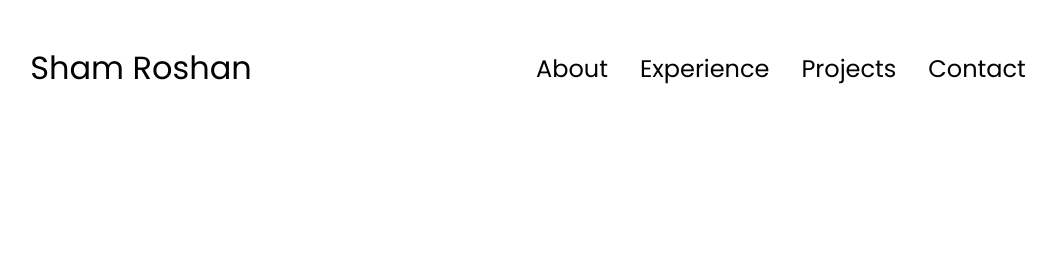
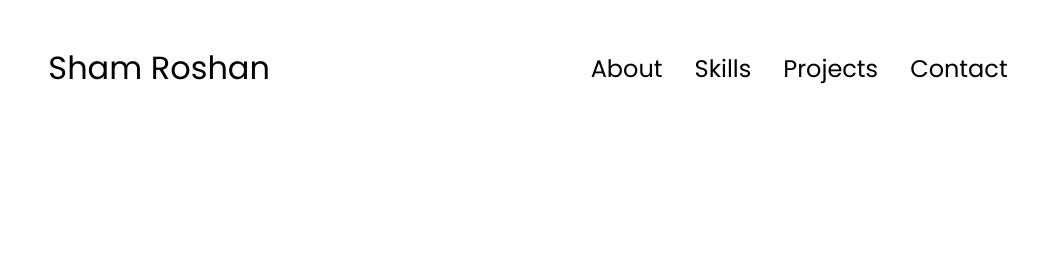
Before and after one commit to shamroshan/sham_roshan_portfolio, a plain HTML site: page index.html in a window 1280 px wide. Shown: the top 262 px of the page, without its empty margins (112-1168 px from the left). Drawn offline with Linux system fonts and the light colour scheme.

Commit message:
Update index.html

```diff
--- a/index.html
+++ b/index.html
@@ -14,7 +14,7 @@
       <div>
         <ul class="nav-links">
           <li><a href="#about">About</a></li>
-          <li><a href="#experience">Experience</a></li>
+          <li><a href="#skills">Skills</a></li>
           <li><a href="#projects">Projects</a></li>
           <li><a href="#contact">Contact</a></li>
         </ul>
@@ -30,7 +30,7 @@
         </div>
         <div class="menu-links">
           <li><a href="#about" onclick="toggleMenu()">About</a></li>
-          <li><a href="#experience" onclick="toggleMenu()">Experience</a></li>
+          <li><a href="#skills" onclick="toggleMenu()">Skills</a></li>
           <li><a href="#projects" onclick="toggleMenu()">Projects</a></li>
           <li><a href="#contact" onclick="toggleMenu()">Contact</a></li>
         </div>
@@ -117,7 +117,7 @@
         onclick="location.href='./#experience'"
       />
     </section>
-    <section id="experience">
+    <section id="skills">
       <p class="section__text__p1">Explore My</p>
       <h1 class="title">Experience</h1>
       <div class="experience-details-container">
@@ -350,7 +350,7 @@
         <div class="nav-links-container">
           <ul class="nav-links">
             <li><a href="#about">About</a></li>
-            <li><a href="#experience">Experience</a></li>
+            <li><a href="#skills">Skills</a></li>
             <li><a href="#projects">Projects</a></li>
             <li><a href="#contact">Contact</a></li>
           </ul>
```
